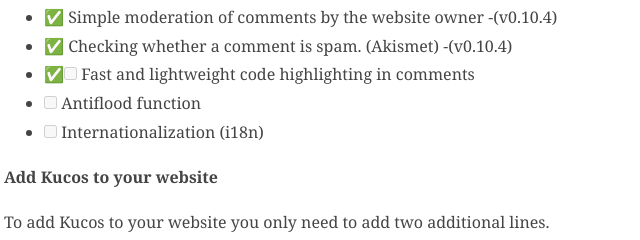
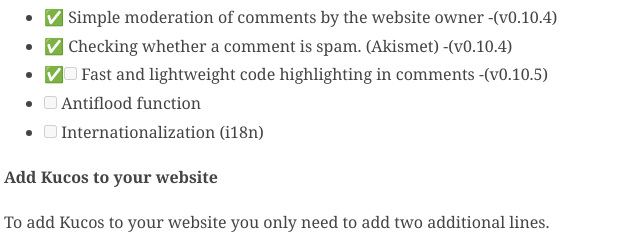
Before and after one commit to kucosjs/kucos.github.io, a plain HTML site: page index.html in a window 1280 px wide. Shown: the part 876-1116 px from the top of the page, 364-1004 px from the left. Drawn offline with Linux system fonts and the light colour scheme.

Commit message:
edit version

```diff
--- a/index.html
+++ b/index.html
@@ -61,7 +61,7 @@
                                     <li>✅ Edit own comments, within an hour -(v0.10.2)</li>
                                     <li>✅ Simple moderation of comments by the website owner -(v0.10.4)</li>
                                     <li>✅ Checking whether a comment is spam. (Akismet) -(v0.10.4)</li>
-                                    <li>✅<input type="checkbox" disabled> Fast and lightweight code highlighting in comments</li>
+                                    <li>✅<input type="checkbox" disabled> Fast and lightweight code highlighting in comments -(v0.10.5)</li>
                                     <li><input type="checkbox" disabled> Antiflood function</li>
                                     <li><input type="checkbox" disabled> Internationalization (i18n)</li>
                                 </ul>
```
